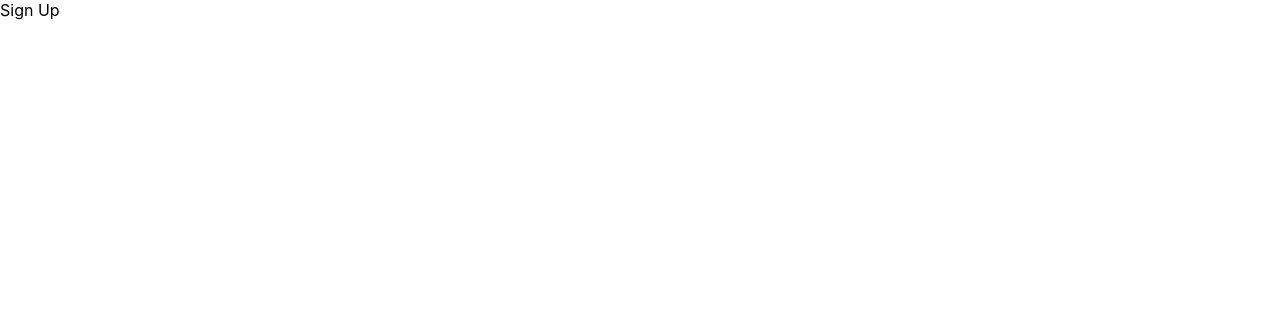
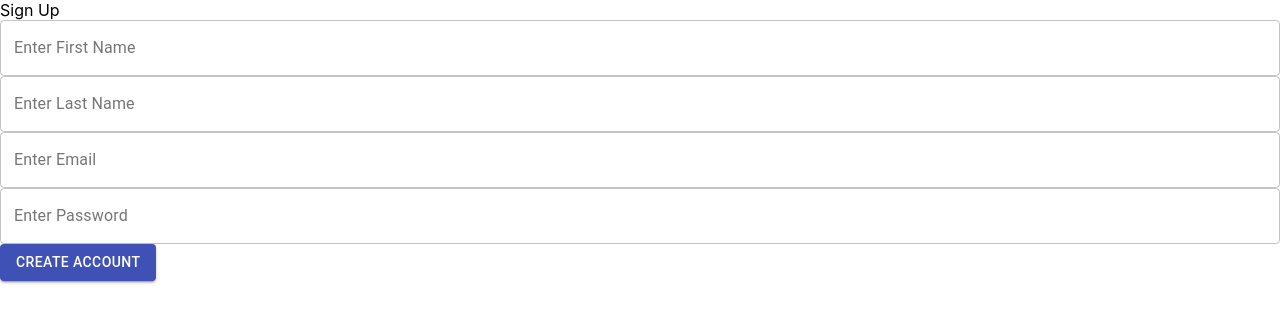
Before and after one commit to mkisecok/Login-Page-react, a React (Create React App) app in the folder login/: page /signin in a window 1280 px wide. Shown: the top 322 px of the page. Built offline with nearby package versions, Linux system fonts and the light colour scheme.

Commit message:
Add textfield component in signin.js

```diff
--- a/login/src/components/SignIn.js
+++ b/login/src/components/SignIn.js
@@ -1,14 +1,30 @@
 import React from 'react'
 import '../App.css'
+import {Button, TextField} from '@material-ui/core'
 function SignIn() {
     return (
         <div>
+
+
           <div className='icon'>
               <div className='icon_class'> </div>
               <div className='text'> Sign Up</div>
           </div>
 
+          <div className='row'>
+              <div className='col-6'>
+              <TextField id='firstname' type='text' variant='outlined' label='Enter First Name' fullWidth />
+              </div>
+              <div className='col-6'>
+              <TextField id='lastname' type='text' variant='outlined' label='Enter Last Name' fullWidth />
+            </div>
+          </div>
 
+          <div className='row m-2'>
+          <TextField id='email' type='text' variant='outlined' label='Enter Email' fullWidth />
+          <TextField id='password' type='text' variant='outlined' label='Enter Password' fullWidth />
+          <Button variant='contained' color='primary'>Create Account</Button>
+          </div>
 
         </div>
     )
```
